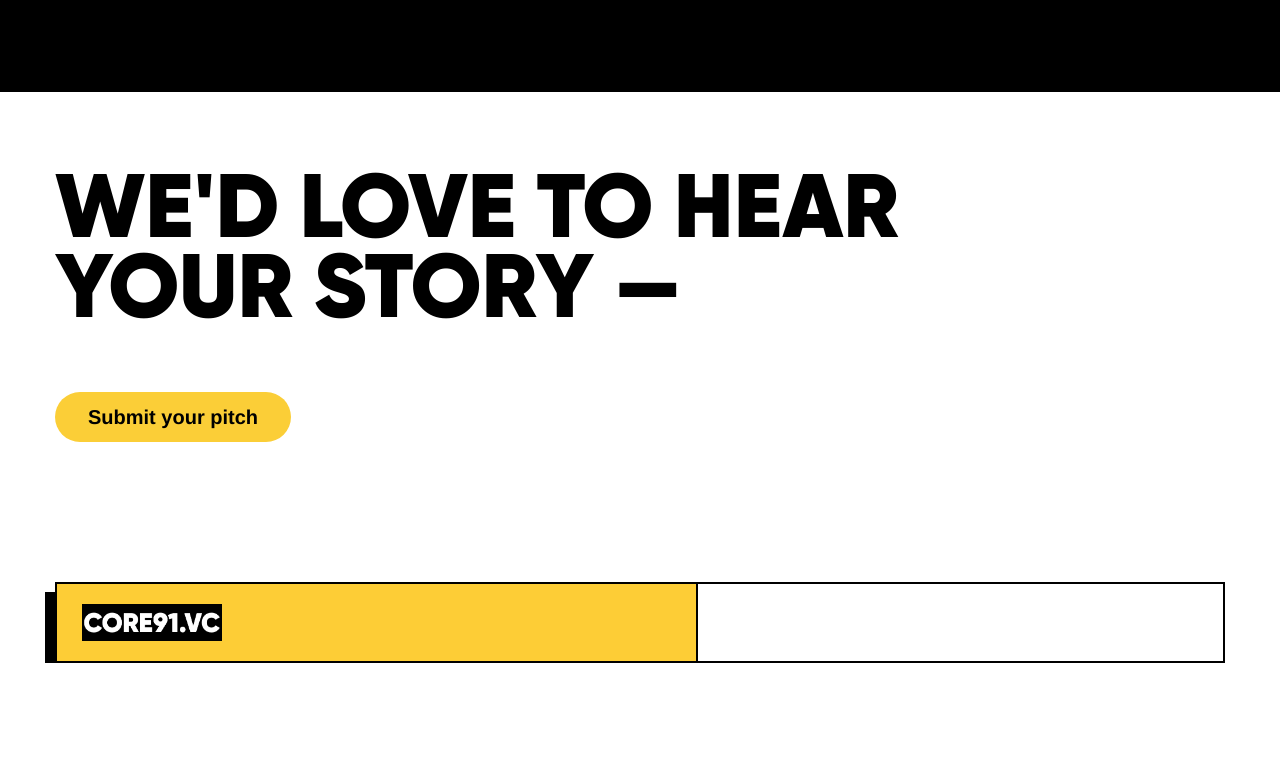
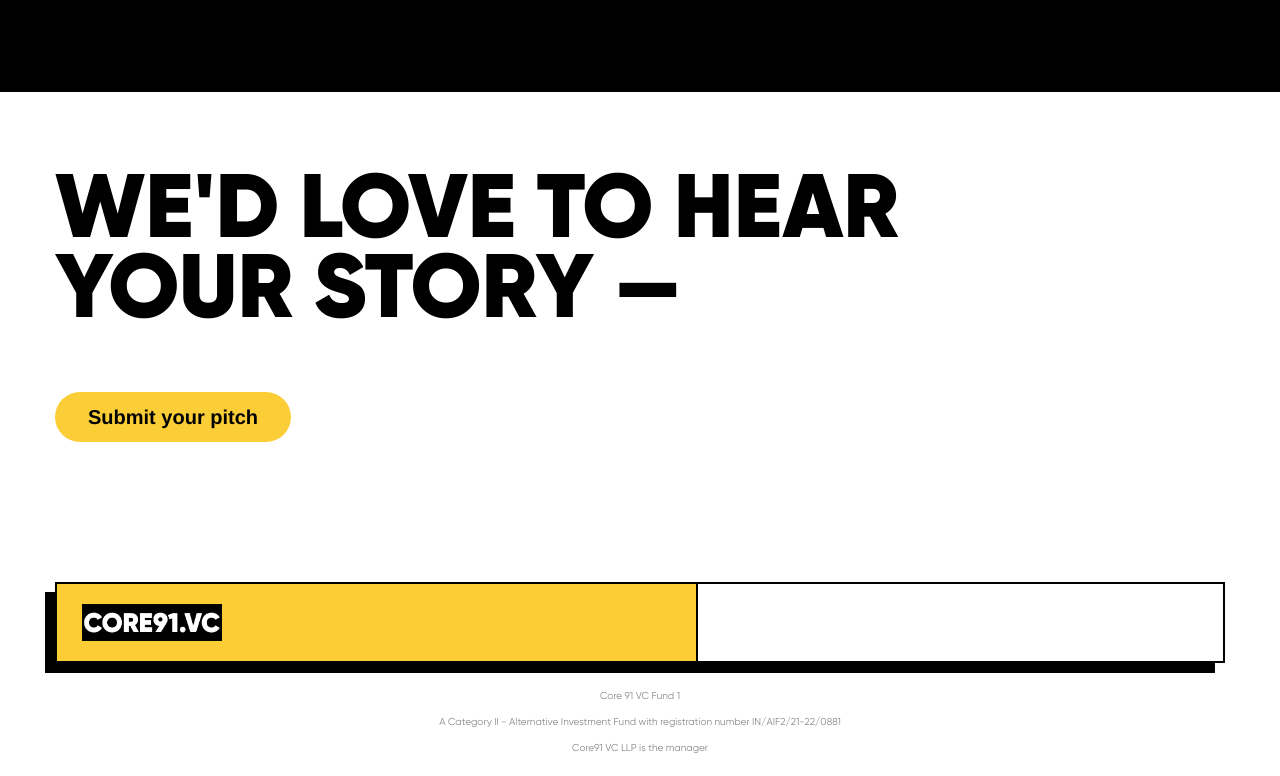
Before and after one commit to core91vc/C91, a plain HTML site: page index.html in a window 1280 px wide. Shown: the part 5203-5979 px from the top of the page. Before the commit the page ends 5866 px from the top, so only its background shows below. Drawn offline with Linux system fonts and the light colour scheme; a script that the page names is missing.

Commit message:
Update footer with improved design and SEBI information

```diff
--- a/index.html
+++ b/index.html
@@ -424,7 +424,7 @@
                     <div class="col-12">
                         <h1 class="footer_titel">We'd love to hear your story —</h1>
                         <script src="//embed.typeform.com/next/embed.js"></script>
-  <button data-tf-popup="THUTa447" data-tf-size="70" style="all:unset;font-family:Helvetica,Arial,sans-serif;display:inline-block;max-width:100%;white-space:nowrap;overflow:hidden;text-overflow:ellipsis;background-color:#FBCE37;color:#000000;font-size:20px;border-radius:25px;padding:0 33px;font-weight:bold;height:50px;cursor:pointer;line-height:50px;text-align:center;margin:0;text-decoration:none;">Submit your pitch</button>
+                        <button data-tf-popup="THUTa447" data-tf-size="70" style="all:unset;font-family:Helvetica,Arial,sans-serif;display:inline-block;max-width:100%;white-space:nowrap;overflow:hidden;text-overflow:ellipsis;background-color:#FBCE37;color:#000000;font-size:20px;border-radius:25px;padding:0 33px;font-weight:bold;height:50px;cursor:pointer;line-height:50px;text-align:center;margin:0;text-decoration:none;">Submit your pitch</button>
                     </div>
                 </div>
                 <div class="row">
@@ -435,17 +435,22 @@
                                     <img src="assets/img/logo/footer-logo.png" alt="">
                                 </div>
                                 <script src="//embed.typeform.com/next/embed.js"></script>
-
+                            </div>
                         </div>
                     </div>
                 </div>
                 <div class="row">
                     <div class="col-12">
+                        <p style="font-size: 10px; color: #888; text-align: center; margin-top: 20px;">
+                            Core 91 VC Fund 1<br>
+                            A Category II - Alternative Investment Fund with registration number IN/AIF2/21-22/0881<br>
+                            Core91 VC LLP is the manager
+                        </p>
                     </div>
                 </div>
             </div>
         </div>
-    </div></footer>
+    </footer>
     <!-- footer html end in here -->
 
 
```
